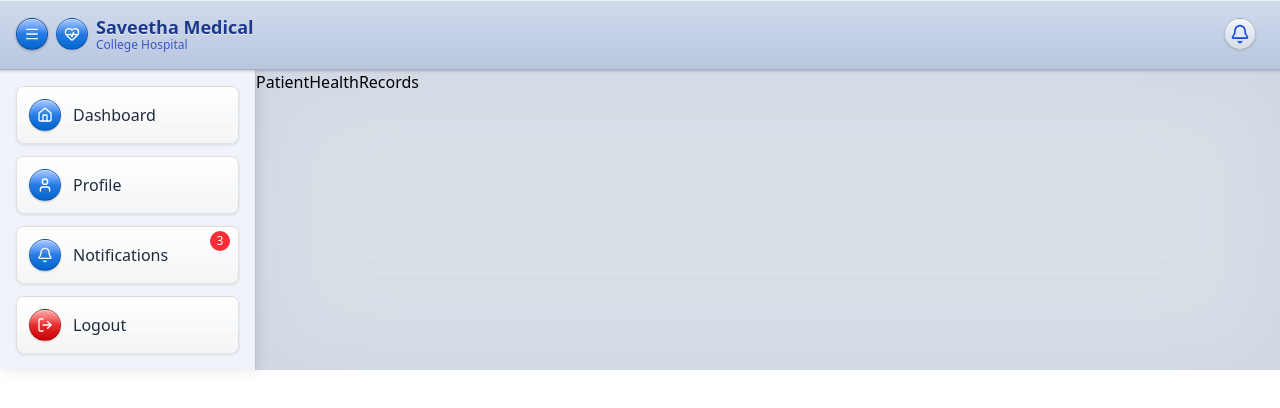
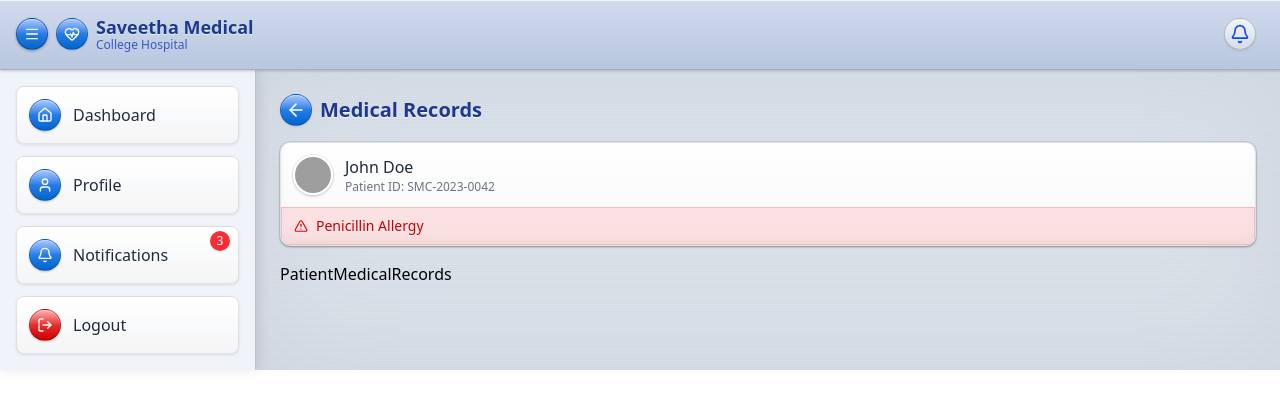
Before and after one commit to Mukunthan-A-R/simats-medical-client, a React (Vite) app: page /patient/health-records/1 in a window 1280 px wide. Shown: the top 408 px of the page. Built offline with nearby package versions, Linux system fonts and the light colour scheme; grey boxes are pictures that could not be loaded.

Commit message:
adding medical records

```diff
--- /dev/null
+++ b/src/components/patient/PatientInfoCard.jsx
@@ -0,0 +1,69 @@
+import { AlertTriangleIcon } from "lucide-react";
+import React from "react";
+
+const PatientInfoCard = () => {
+  return (
+    <div
+      className="overflow-hidden mb-4 print:hidden"
+      style={{
+        backgroundColor: "white",
+        borderRadius: "10px",
+        boxShadow:
+          "0 1px 3px rgba(0,0,0,0.12), 0 1px 2px rgba(0,0,0,0.24), 0 0 0 1px rgba(0,0,0,0.05), inset 0 -5px 10px rgba(0,0,0,0.05)",
+        border: "1px solid rgba(0,0,0,0.1)",
+        backgroundImage:
+          "linear-gradient(to bottom, rgba(255,255,255,0.9), rgba(245,245,245,0.8))",
+      }}
+    >
+      <div className="p-3 flex items-center">
+        <div
+          className="h-10 w-10 rounded-full overflow-hidden mr-3"
+          style={{
+            border: "2px solid rgba(255,255,255,0.9)",
+            boxShadow: "0 1px 3px rgba(0,0,0,0.2), 0 0 0 1px rgba(0,0,0,0.05)",
+          }}
+        >
+          <img
+            src="https://images.unsplash.com/photo-1507003211169-0a1dd7228f2d?ixlib=rb-4.0.3&auto=format&fit=crop&w=200&q=80"
+            alt="Patient"
+            className="h-full w-full object-cover"
+          />
+        </div>
+        <div>
+          <h2
+            className="font-medium text-gray-800"
+            style={{
+              textShadow: "0 1px 0 rgba(255,255,255,0.5)",
+            }}
+          >
+            John Doe
+          </h2>
+          <p className="text-xs text-gray-500">Patient ID: SMC-2023-0042</p>
+        </div>
+      </div>
+      {/* Medical Alert */}
+      <div
+        className="px-3 py-2 border-t flex items-center"
+        style={{
+          backgroundColor: "rgba(255,0,0,0.05)",
+          borderTop: "1px solid rgba(220,50,50,0.2)",
+          backgroundImage:
+            "linear-gradient(to bottom, rgba(255,200,200,0.3), rgba(255,180,180,0.2))",
+          border: "1px solid rgba(220,50,50,0.2)",
+        }}
+      >
+        <AlertTriangleIcon size={14} className="text-red-600 mr-2" />
+        <span
+          className="text-red-700 text-sm font-medium"
+          style={{
+            textShadow: "0 1px 0 rgba(255,255,255,0.5)",
+          }}
+        >
+          Penicillin Allergy
+        </span>
+      </div>
+    </div>
+  );
+};
+
+export default PatientInfoCard;
--- /dev/null
+++ b/src/components/patient/PatientMedicalRecords.jsx
@@ -0,0 +1,7 @@
+import React from "react";
+
+const PatientMedicalRecords = () => {
+  return <div>PatientMedicalRecords</div>;
+};
+
+export default PatientMedicalRecords;
--- a/src/pages/patient/PatientHealthRecords.jsx
+++ b/src/pages/patient/PatientHealthRecords.jsx
@@ -1,7 +1,39 @@
 import React from "react";
+import { ArrowLeft } from "lucide-react";
+import PatientInfoCard from "../../components/patient/PatientInfoCard";
+import PatientMedicalRecords from "../../components/patient/PatientMedicalRecords";
 
 const PatientHealthRecords = () => {
-  return <div>PatientHealthRecords</div>;
+  const aquaButtonStyle =
+    "relative overflow-hidden transition-all active:translate-y-0.5 active:shadow-inner";
+  const aquaGlossEffect =
+    "before:absolute before:inset-0 before:bg-gradient-to-b before:from-white before:via-transparent before:to-transparent before:opacity-50";
+
+  return (
+    <div className="my-4 mx-5 sm:mt-6 sm:mx-6">
+      <div className="flex flex-row items-center mb-4">
+        <div
+          className={`w-8 h-8 flex items-center justify-center rounded-full mr-2 ${aquaButtonStyle} ${aquaGlossEffect}`}
+          style={{
+            background: "linear-gradient(to bottom, #4d90fe, #0066cc)",
+            border: "1px solid rgba(0,0,0,0.2)",
+            boxShadow:
+              "0 1px 2px rgba(0,0,0,0.1), inset 0 1px 0 rgba(255,255,255,0.4)",
+          }}
+        >
+          <ArrowLeft className="h-5 w-5 text-white" />
+        </div>
+        <h1
+          className="text-lg md:text-xl font-semibold text-blue-900 leading-tight"
+          style={{ textShadow: "0 1px 0 rgba(255,255,255,0.7)" }}
+        >
+          Medical Records
+        </h1>
+      </div>
+      <PatientInfoCard></PatientInfoCard>
+      <PatientMedicalRecords></PatientMedicalRecords>
+    </div>
+  );
 };
 
 export default PatientHealthRecords;
```
